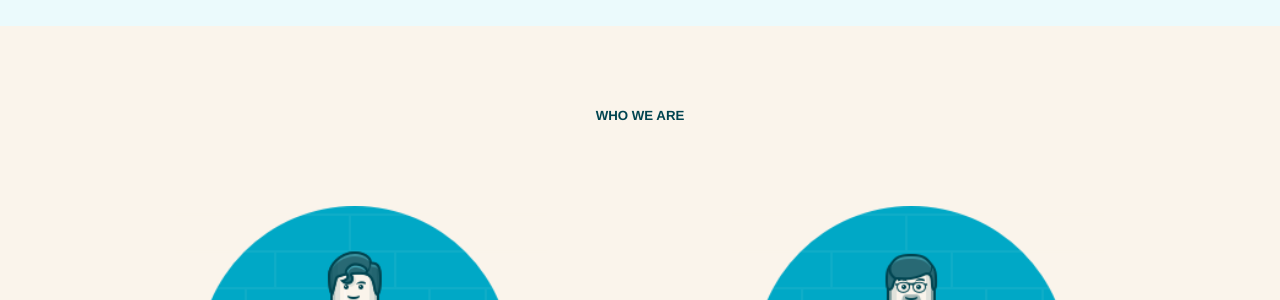
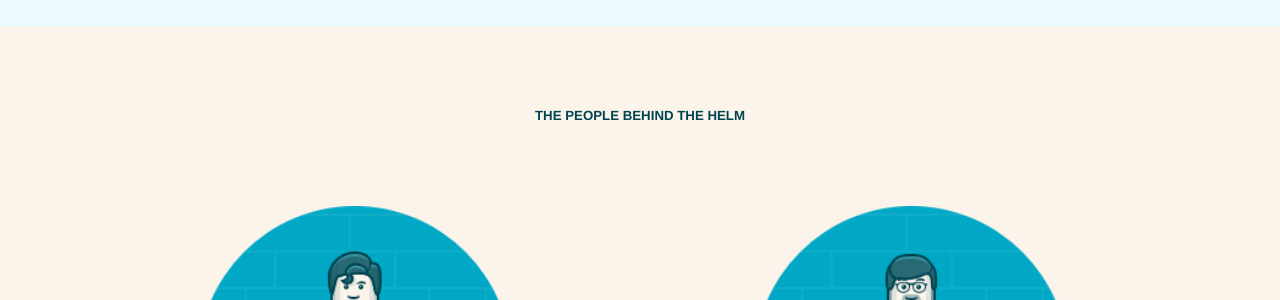
Before and after one commit to AlexxNica/madebybowtie.github.io, a Jekyll site: the page built from index.html, in a window 1280 px wide and 900 px high, scrolled down 1301 px. Shown: the part 152-452 px from the top of the window. Built offline with Jekyll 4.4.1, drawn with Linux system fonts in a browser that asks for light colours; nearby versions of some CDN libraries.

Commit message:
Update index.html
Minor copy updates

```diff
--- a/index.html
+++ b/index.html
@@ -51,7 +51,7 @@ title: Bowtie
   </div>
 </div>
 <div class="section dark-content" id="third">
-  <h5>WHO WE ARE</h5>
+  <h5>THE PEOPLE BEHIND THE HELM</h5>
   <div class="grid-wrapper" id="whoweare">
     <div class="grid-item" id="marcus-item">
       <div class="grid-item-image"></div>
```
